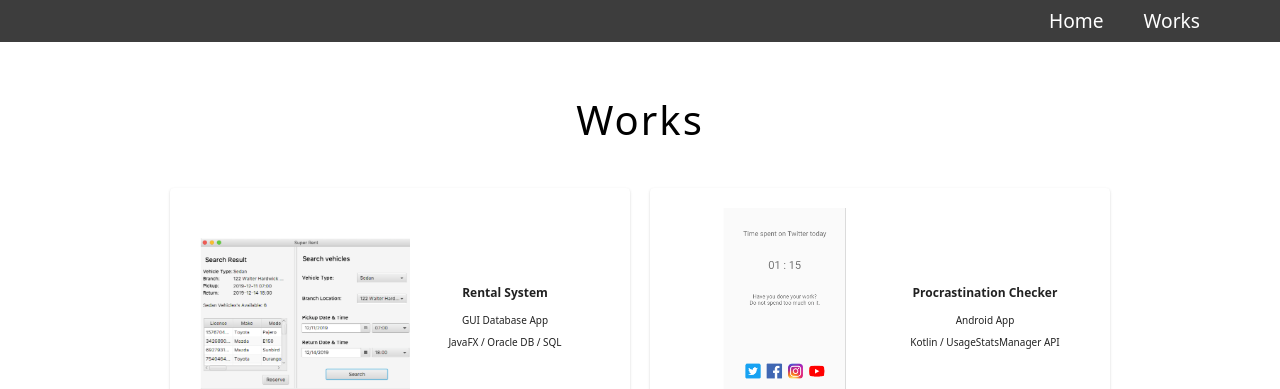
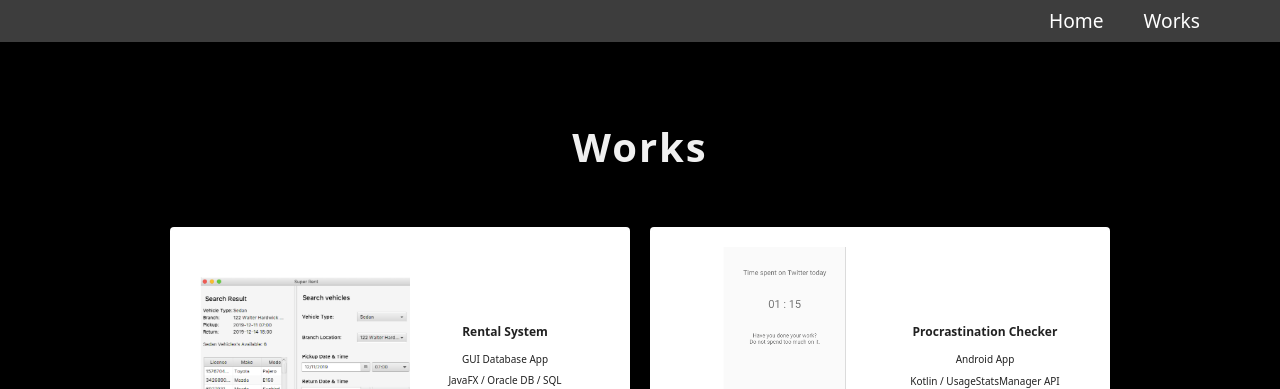
Before and after one commit to hkoketsu/portfolio, a Gatsby site: page /work in a window 1280 px wide. Shown: the top 389 px of the page. Built offline with nearby package versions, Linux system fonts and the light colour scheme; Gatsby itself is replaced by a stand-in of ours.

Commit message:
Styles black

```diff
--- a/src/components/Container.tsx
+++ b/src/components/Container.tsx
@@ -1,15 +1,11 @@
 import * as React from 'react'
 import styled from '@emotion/styled'
-
-import { widths } from '../styles/variables'
-import { getEmSize } from '../styles/mixins'
 
 const StyledContainer = styled.div`
   position: relative;
   margin-left: auto;
   margin-right: auto;
   width: auto;
-  max-width: ${getEmSize(widths.lg)}em;
 `
 
 interface ContainerProps {
--- a/src/components/Section.tsx
+++ b/src/components/Section.tsx
@@ -25,7 +25,7 @@ const Section: React.FC<SectionProps> = ({ title, id, color, children }) => (
 export default Section;
 
 const StyledSection = styled.section`
-  background-color: ${props => props.color ? props.color : 'white'};
+  background-color: ${props => props.color ? props.color : 'black'};
   padding: 50px 0;
 `
 
@@ -36,13 +36,13 @@ const StyledInnerDiv = styled.div`
 `
 
 const StyledTitleArea = styled.div`
-  margin-bottom: 38px;
+  margin-bottom: 50px;
   text-align: center;
 `
 
-const StyledSectionTitle = styled.h2`
+const StyledSectionTitle = styled.h1`
   font-size: 40px;
-  font-weight: normal;
+  font-weight: bold;
   line-height: 1;
   margin-bottom: 15px;
   letter-spacing: .05em;
--- a/src/components/about/AboutSection.tsx
+++ b/src/components/about/AboutSection.tsx
@@ -3,10 +3,11 @@ import Section from '../Section'
 import ProfileImage from './ProfileImg'
 import Paragraph from './Profile'
 import styled from '@emotion/styled'
+import { colors } from '../../styles/variables'
 
 
 const AboutSection: React.FC = () => (
-  <Section title='About' id='about' color='#ababab'>
+  <Section title='About' id='about' color={colors.dark_grey}>
     <ProfileImage/>
     <ProfileDesctiption>
       <Paragraph/>
--- a/src/layouts/index.tsx
+++ b/src/layouts/index.tsx
@@ -3,11 +3,11 @@ import Helmet from 'react-helmet'
 import { StaticQuery, graphql } from 'gatsby'
 
 import 'modern-normalize'
-import '../styles/normalize'
 
 import TopNav from '../components/nav/TopNav'
-import ResetCSS from './reset_css'
-import NormalizeCSS from './normalize_css'
+import ResetCSS from '../styles/reset_css'
+import NormalizeCSS from '../styles/normalize_css'
+import Container from '../components/Container'
 
 interface StaticQueryProps {
   site: {
@@ -43,9 +43,11 @@ const IndexLayout: React.FC = ({ children }) => (
           ]}
         />
         <TopNav/>
-        <main>
-          {children}
-        </main>
+        <Container>
+          <main>
+            {children}
+          </main>
+        </Container>
       </>
     )}
   />
--- a/src/layouts/normalize_css.tsx
+++ b/src/styles/normalize_css.tsx
@@ -1,5 +1,6 @@
 import React from 'react';
 import { Global, css } from '@emotion/core';
+
 
 const NormalizeCSS = () => (
   <Global
@@ -29,6 +30,7 @@ const NormalizeCSS = () => (
 
       body {
         margin: 0;
+        color: #f0f0f0;
       }
 
       /**
@@ -37,6 +39,7 @@ const NormalizeCSS = () => (
 
       main {
         display: block;
+        background-color: #000;
       }
 
       /**
@@ -82,6 +85,7 @@ const NormalizeCSS = () => (
 
       a {
         background-color: transparent;
+        color: #2772c2
       }
 
       /**
```
Also changed, not shown: src/styles/reset_css.tsx (renamed from src/layouts/reset_css.tsx).
